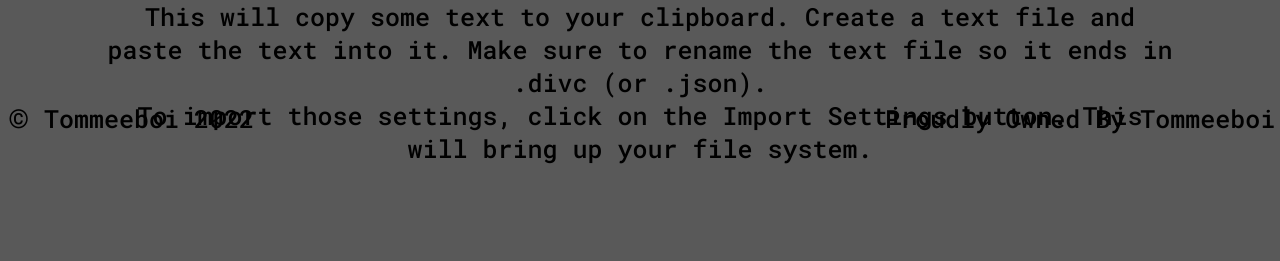
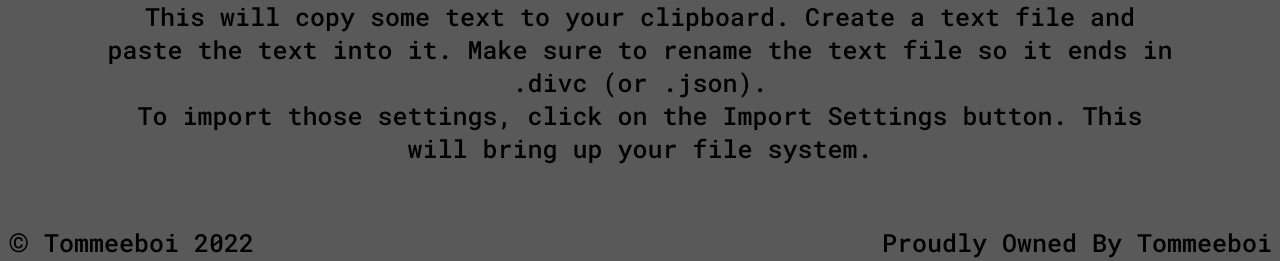
Before and after one commit to Tommeeboi/Divclick, a plain HTML site: page tutorial.html in a window 1280 px wide. Shown: the part 663-924 px from the top of the page. Before the commit the page ends 878 px from the top, so only its background shows below. Drawn offline with Linux system fonts and the light colour scheme.

Commit message:
Alpha v2

```diff
--- a/indexstyle.css
+++ b/indexstyle.css
@@ -240,12 +240,7 @@ label {
     float: right;
 }
 
-/* credit to colon for the poagg css */
-#poagg {
-    position: absolute;
-    bottom: 0%;
-    width: 99%;
-}
+/* credit to colon for NOTHING! I FOUND A BETTER WAY! BWAHAHA */
 
 #popBG {
     width: 100%;
```
Also changed, not shown: index.html (+1 -1 lines), LICENSE.txt (added).
